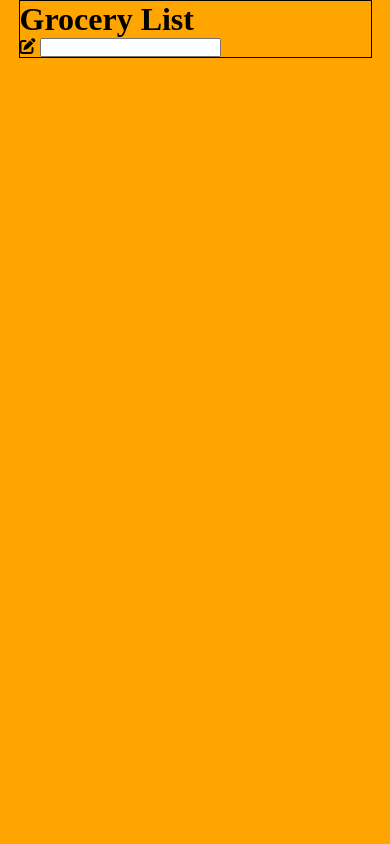
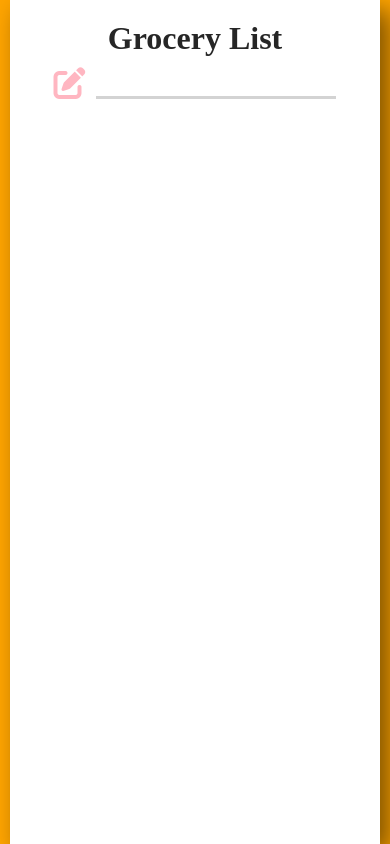
Before and after one commit to SuperGandhi/ShoppingList, a plain HTML site: page index.html in a window 390 px wide. Drawn offline with Linux system fonts and the light colour scheme; a web font is replaced by a local one.

Commit message:
Complete

```diff
--- a/index.css
+++ b/index.css
@@ -1,68 +1,95 @@
 @import url('https://fonts.googleapis.com/css2?family=DotGothic16&display=swap');
 
 *{
-    padding:0;
-    margin:0;
+    padding: 0;
+    margin: 0;
+    box-sizing: border-box;
   }
 
   body{
-    font-family: 'DotGothic16';
-    background: orange;
+    font-family: "DotGothic16";
+    color: #262626;
+    background-color: orange;
   }
 
   .container{
-    border: 1px solid black;
-    width: 90%;
+    width: 95%;
     margin: auto;
     display: flex;
   }
 
-.groceries{
+  .notebook{
     width: 600px;
     min-height: 100vh;
-    margin: auto;
-    background: white;
-    box-shadow: 10px 10px 24px 0 rgba(0,0,0,0.5)
+    padding-top: 20px;
+    margin:auto;
+    display: flex;
+    gap: 10px;
+    align-items: center;
+    flex-direction: column;
+    background-color: white;
+    box-shadow: 10px 10px 24px 0px rgba(0,0,0,0.50);
   }
 
-.groceries h1{
-    font-size: 2.5rem;
-    margin-top: 1em;
+  .title{
+    font-size: 1.25rem;
+    text-align: center;
   }
 
-.groceries i{
-    font-size: 2rem;
-    color: orange;
+  .input-container{
+    width: 100%;
+    display: flex;
+    gap: 10px;
+    justify-content: center;
   }
 
-.groceries input{
+  .input-container i{
+    cursor: pointer;
+    font-size: 2.5rem;
+    color: lightpink;
+  }
+
+  .input-container input{
     font-family: inherit;
     outline: 0;
     border: 0;
-    border-bottom: 3px solid black;
-    width: 70%;
+    width: 65%;
+    font-size: 1.5rem;
+    border-bottom: 3px solid lightgray;
+  }
+
+  #groceryItems{
+    display: flex;
+    flex-direction: column;
+    gap: 15px;
+    width: 75%;
     font-size: 1.5rem;
   }
 
-#allItems h2{
-    margin-left: 50px;
-    margin-right: 10px;
-    margin-top: 15px;
+  #groceryItems h2{
+    cursor: pointer;
+  }
+
+  @media(max-width:768px) {
+    #groceryItems {
+      font-size: 1.2rem;
+    }
+  }
+
+  @media(max-width:480px){
+    .title{
+      font-size: 1rem;
+    }
+
+    .input-container i{
       font-size: 2rem;
     }
 
-@media (max-width:480px){
-    .groceries h1{
-        font-size: 2rem;
-    }
-    .groceries i{
-        font-size: 1.5rem;
-    }
-    .groceries input{
+    .input-container input{
       font-size: 1rem;
     }
-    #allItem h2{
-        margin-left: 25px;
-        font-size: 1.5rem;
+
+    #groceryItems{
+      font-size: 0.9rem;
     }
   }
```
Lines whose indentation alone changed are shown as unchanged.
